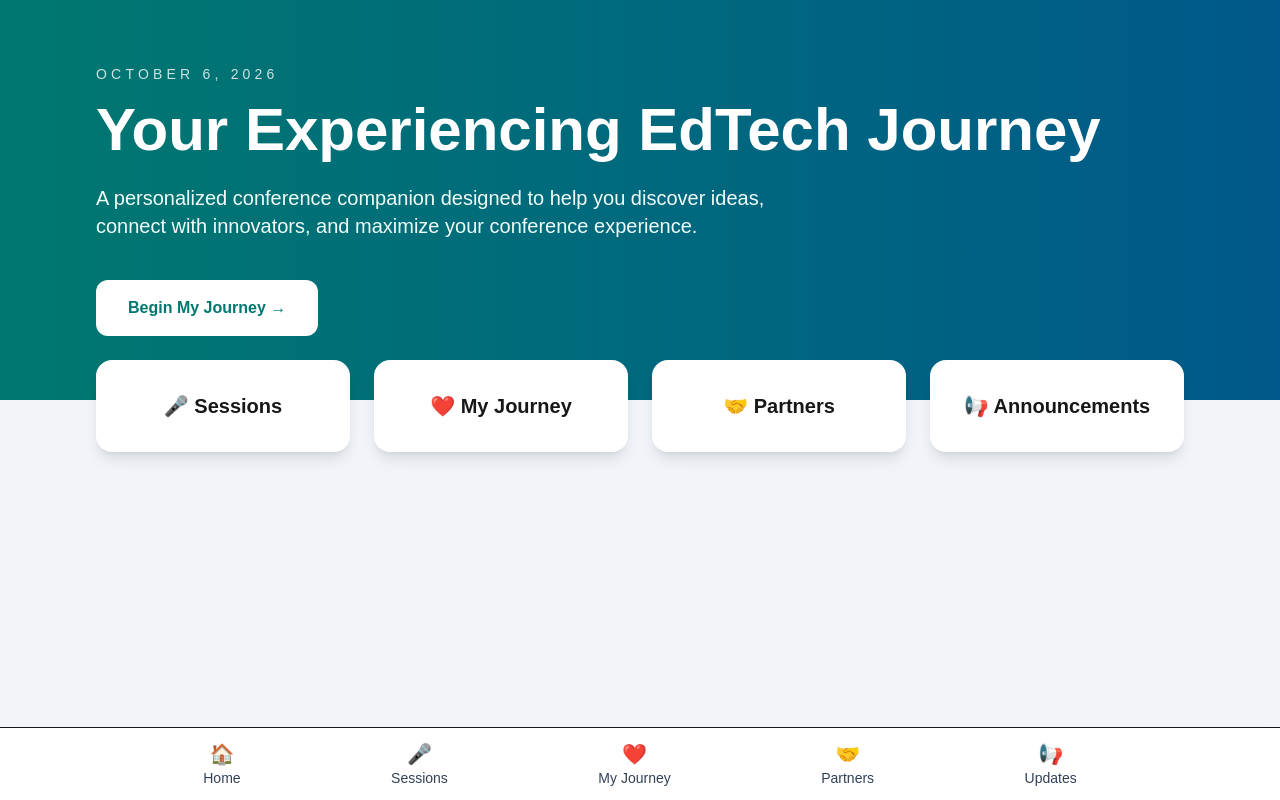
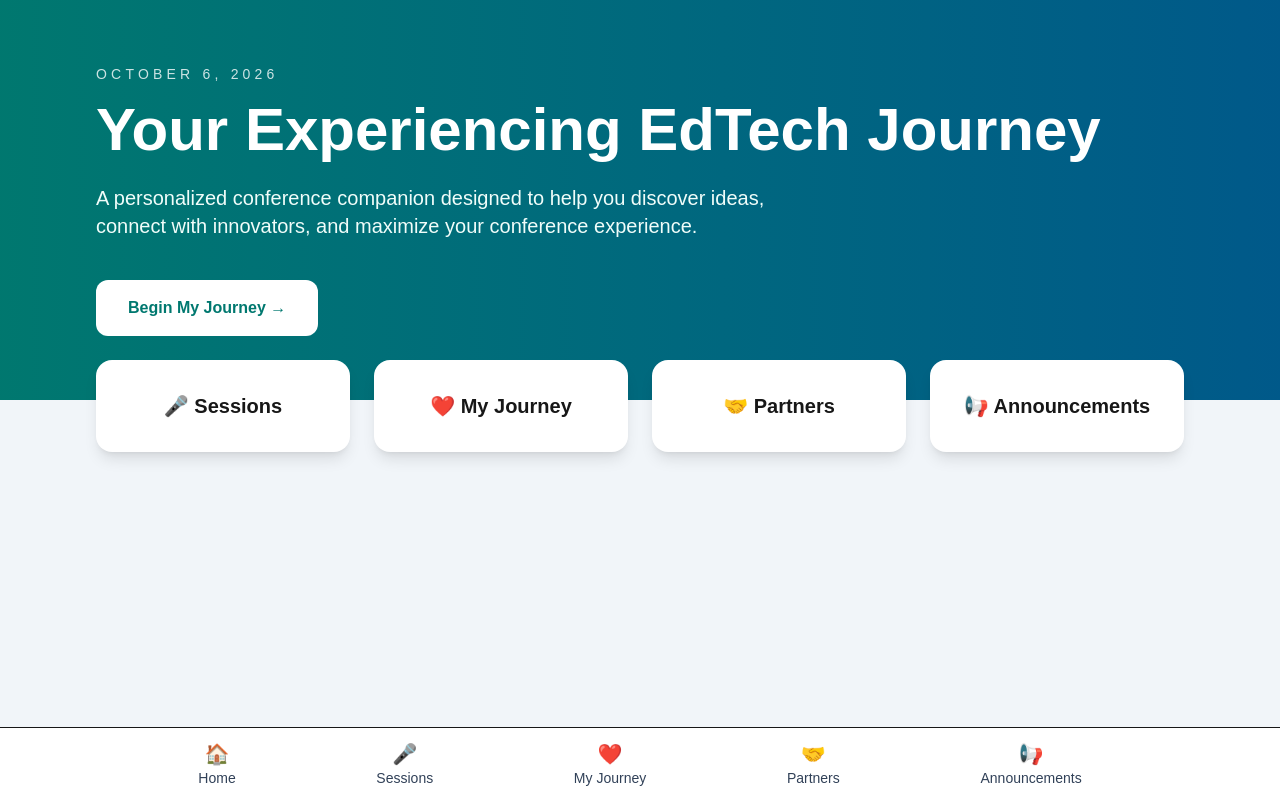
Before and after one commit to michelleturner12/w-experiencing-edtech-journey, a Next.js app in the folder journey-app/: page / in a window 1280 px wide. Built offline with nearby package versions, Linux system fonts and the light colour scheme.

Commit message:
Update conference navigation

```diff
--- a/journey-app/components/BottomNav.tsx
+++ b/journey-app/components/BottomNav.tsx
@@ -43,7 +43,7 @@ export default function BottomNav() {
           className="flex flex-col items-center text-sm text-slate-700 hover:text-teal-700"
         >
           <span className="text-xl">📢</span>
-          Updates
+          Announcements
         </Link>
       </div>
     </nav>
```
